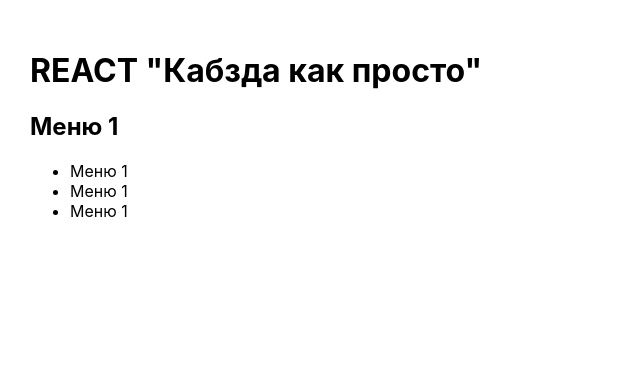
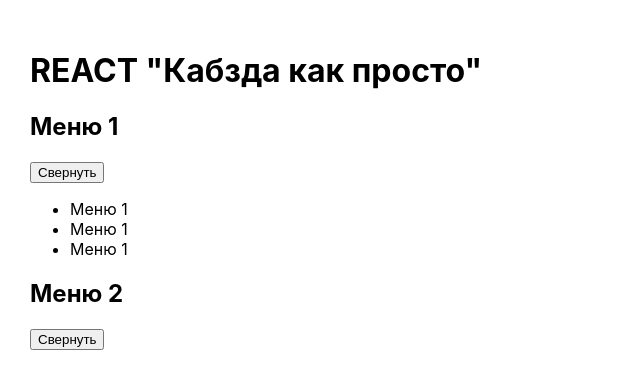
Before and after one commit to Crash2022/React-kabzda, a React (Create React App) app: page / in a window 1280 px wide. Shown: the top 388 px of the page, without its empty margins (0-640 px from the left). Built offline with nearby package versions, Linux system fonts and the light colour scheme.

Commit message:
recover collapsed

```diff
--- a/src/App.tsx
+++ b/src/App.tsx
@@ -7,7 +7,8 @@
     return (
         <div className="App">
             <h1>REACT "Кабзда как просто"</h1>
-            <Accordion title={"Меню 1"}/>
+            <Accordion title={"Меню 1"} collapsed={false}/>
+            <Accordion title={"Меню 2"} collapsed={true}/>
         </div>
     );
 }
--- a/src/UI/Button.tsx
+++ b/src/UI/Button.tsx
@@ -1,4 +1,4 @@
-import React from 'react';
+import React from 'react'
 
 export type ButtonPropsType = {
     name: string
--- a/src/components/Accordion.tsx
+++ b/src/components/Accordion.tsx
@@ -1,17 +1,18 @@
-import React, {FC} from 'react';
-import {AccordionTitle} from "./AccordionTitle";
-import {AccordionBody} from "./AccordionBody";
+import React, {FC} from 'react'
+import {AccordionTitle} from "./AccordionTitle"
+import {AccordionBody} from "./AccordionBody"
 
 export type AccordionPropsType = {
     title: string
+    collapsed: boolean
 }
 
-export const Accordion: FC<AccordionPropsType> = ({title}) => {
+export const Accordion: FC<AccordionPropsType> = ({title, collapsed}) => {
 
     return (
         <>
             <AccordionTitle title={title}/>
-            <AccordionBody/>
+            { !collapsed && <AccordionBody/> }
         </>
     );
 }
--- a/src/components/AccordionBody.tsx
+++ b/src/components/AccordionBody.tsx
@@ -1,4 +1,4 @@
-import React from 'react';
+import React from 'react'
 
 export const AccordionBody = () => {
 
--- a/src/components/AccordionTitle.tsx
+++ b/src/components/AccordionTitle.tsx
@@ -1,4 +1,6 @@
-import React, {FC} from 'react';
+import React, {FC} from 'react'
+import {Button} from "../UI/Button"
+import {ButtonPropsType} from "../UI/Button"
 
 export type AccordionTitleType = {
     title: string
@@ -6,7 +8,14 @@
 
 export const AccordionTitle: FC<AccordionTitleType> = ({title}) => {
 
+    const buttonHandler = () => {
+        //console.log('working')
+    }
+
     return (
-        <h2>{title}</h2>
+        <>
+            <h2>{title}</h2>
+            <Button name={"Свернуть"} callBack={buttonHandler}/>
+        </>
     );
 }
```
